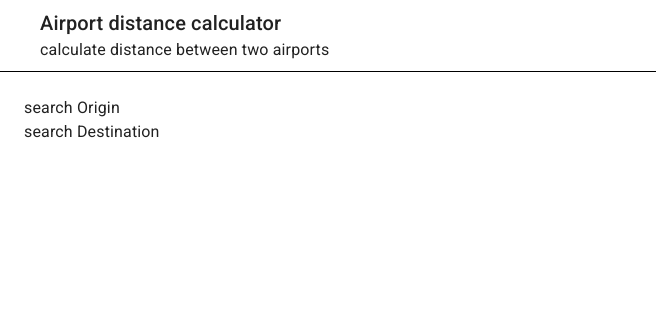
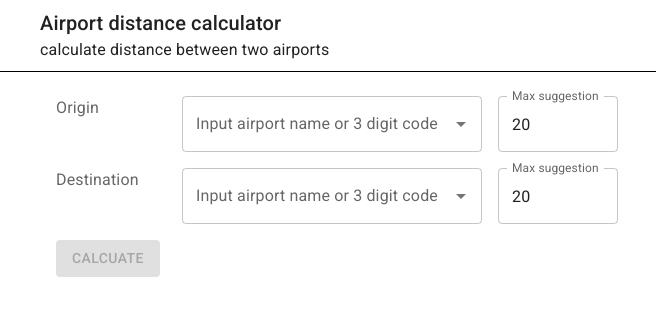
Before and after one commit to lucky-gru/airdis_calculator, a React (Create React App) app: page / in a window 1280 px wide. Shown: the top 316 px of the page, without its empty margins (0-656 px from the left). Built offline with nearby package versions, Linux system fonts and the light colour scheme; no server answers.

Commit message:
search API & calculation done

```diff
--- a/package.json
+++ b/package.json
@@ -8,6 +8,7 @@
     "@fontsource/roboto": "^4.5.7",
     "@mui/icons-material": "^5.8.4",
     "@mui/material": "^5.9.3",
+    "axios": "^0.27.2",
     "react": "^18.2.0",
     "react-dom": "^18.2.0",
     "react-scripts": "5.0.1",
--- a/src/App.tsx
+++ b/src/App.tsx
@@ -1,20 +1,13 @@
 import CssBaseline from '@mui/material/CssBaseline'
 import { ThemeProvider, createTheme } from '@mui/material/styles'
-import { red } from '@mui/material/colors'
 import './App.css'
-import Calculator from './pages/calculator'
+import Calculator from './pages/Calculator'
 
-const theme = createTheme({
-  palette: {
-    primary: {
-      main: red[500],
-    },
-  },
-})
+const defaultTheme = createTheme() // or your custom theme
 
 function App() {
   return (
-    <ThemeProvider theme={theme}>
+    <ThemeProvider theme={defaultTheme}>
       <CssBaseline />
       <Calculator />
     </ThemeProvider>
--- a/src/components/Search/index.tsx
+++ b/src/components/Search/index.tsx
@@ -1,4 +1,30 @@
+import { useEffect, useState } from 'react'
+import FormLabel from '@mui/material/FormLabel'
+import FormGroup from '@mui/material/FormGroup'
 import { Airport } from '../../types'
+import TextField from '@mui/material/TextField'
+import Autocomplete from '@mui/material/Autocomplete'
+import { styled } from '@mui/material/styles'
+import useMediaQuery from '@mui/material/useMediaQuery'
+import { useTheme } from '@mui/material/styles'
+import { useDebounce } from '../../hooks/debounceHook'
+import { getAirports } from '../../services'
+
+const CustomFormGroup = styled(FormGroup)(({ theme }) => ({
+  gap: '16px',
+  margin: '16px',
+  flexWrap: 'nowrap',
+  [theme.breakpoints.up('sm')]: {
+    flexDirection: 'row',
+  },
+}))
+
+const CustomTextField = styled(TextField)(({ theme }) => ({
+  width: '100%',
+  [theme.breakpoints.up('sm')]: {
+    width: '120px',
+  },
+}))
 
 const Search = ({
   title,
@@ -7,14 +33,47 @@ const Search = ({
   title: string
   onSelect: (ap: Airport) => void
 }) => {
+  const theme = useTheme()
+  const matches = useMediaQuery(theme.breakpoints.up('sm'))
+
+  const [value, setValue] = useState<Airport | null>()
+  const [inputValue, setInputValue] = useState('')
+  const [options, setOptions] = useState<Array<Airport>>([])
+
+  const debouncedValue = useDebounce(inputValue, 500)
+
+  useEffect(() => {
+    getAirports(debouncedValue, 20).then((res) => {
+      console.log('res===>', res)
+      setOptions(res.airports)
+    })
+  }, [debouncedValue])
+
   return (
-    <div
-      onClick={() => {
-        // onSelect()
-      }}
-    >
-      search {title}
-    </div>
+    <CustomFormGroup>
+      <FormLabel sx={{ width: 110 }}>{title}</FormLabel>
+      <Autocomplete
+        value={value}
+        onChange={(event: any, newValue: Airport | null) => {
+          setValue(newValue)
+        }}
+        inputValue={inputValue}
+        onInputChange={(event, newInputValue) => {
+          setInputValue(newInputValue)
+        }}
+        options={options}
+        sx={{ width: matches ? 300 : '100%' }}
+        renderInput={(params) => (
+          <TextField {...params} label="Input airport name or 3 digit code" />
+        )}
+      />
+      <CustomTextField
+        label="Max suggestion"
+        type="number"
+        defaultValue={20}
+        variant="outlined"
+      />
+    </CustomFormGroup>
   )
 }
 
--- /dev/null
+++ b/src/hooks/debounceHook.ts
@@ -0,0 +1,22 @@
+import { useEffect, useState } from 'react'
+
+export function useDebounce(value: string, delay: number) {
+  // State and setters for debounced value
+  const [debouncedValue, setDebouncedValue] = useState(value)
+  useEffect(
+    () => {
+      // Update debounced value after delay
+      const handler = setTimeout(() => {
+        setDebouncedValue(value)
+      }, delay)
+      // Cancel the timeout if value changes (also on delay change or unmount)
+      // This is how we prevent debounced value from updating if value is changed ...
+      // .. within the delay period. Timeout gets cleared and restarted.
+      return () => {
+        clearTimeout(handler)
+      }
+    },
+    [value, delay], // Only re-call effect if value or delay changes
+  )
+  return debouncedValue
+}
--- /dev/null
+++ b/src/pages/Calculator/index.tsx
@@ -0,0 +1,94 @@
+import { useState } from 'react'
+import { Typography, Container } from '@mui/material'
+import Box from '@mui/material/Box'
+import { Airport, AirportSearch } from '../../types'
+import Button from '@mui/material/Button'
+import Search from '../../components/Search'
+import { styled } from '@mui/material/styles'
+import { getDistanceInNauticalMiles } from '../../utils/geography'
+
+const HeaderDesc = styled('div')(({ theme }) => ({
+  [theme.breakpoints.down('sm')]: {
+    display: 'none',
+  },
+}))
+
+const Calculator = () => {
+  const [search, setSearch] = useState<AirportSearch>({
+    origin: undefined,
+    destination: undefined,
+  })
+
+  const [distance, setDistance] = useState<number>(0)
+
+  const selectAirPort = (key: string) => (ap: Airport) => {
+    setSearch((prev: AirportSearch) => ({
+      ...prev,
+      [key]: ap,
+    }))
+  }
+
+  const calculate = () => {
+    const dis = getDistanceInNauticalMiles(
+      search.origin as Airport,
+      search.destination as Airport,
+    )
+    setDistance(dis)
+  }
+
+  return (
+    <Box
+      sx={{
+        minHeight: '100vh',
+        width: '100%',
+      }}
+    >
+      <Box
+        sx={{
+          height: '72px',
+          width: '100%',
+          padding: `8px 16px`,
+          borderBottom: '1px solid black',
+          fontSize: '20px',
+          fontWeight: 500,
+        }}
+      >
+        <Container maxWidth="xl">
+          <span>Airport distance calculator</span>
+          <HeaderDesc>
+            <Typography>calculate distance between two airports</Typography>
+          </HeaderDesc>
+        </Container>
+      </Box>
+      <Container maxWidth="xl" sx={{ margin: '24px auto' }}>
+        <Box sx={{ margin: '16px' }}>
+          <Search title="Origin" onSelect={selectAirPort('origin')} />
+          <Search title="Destination" onSelect={selectAirPort('destination')} />
+          <Button
+            variant="contained"
+            sx={{ marginLeft: '16px' }}
+            onClick={calculate}
+            disabled={
+              search.origin === undefined || search.destination === undefined
+            }
+          >
+            Calcuate
+          </Button>
+        </Box>
+        <Box
+          sx={{
+            marginLeft: '16px',
+          }}
+        >
+          {distance === 0 ||
+          search.origin === undefined ||
+          search.destination === undefined
+            ? ''
+            : `Distance between ${search.origin?.name} and ${search.destination?.name} is ${distance}`}
+        </Box>
+      </Container>
+    </Box>
+  )
+}
+
+export default Calculator
--- a/src/pages/calculator.tsx
+++ /dev/null
@@ -1,58 +0,0 @@
-import { useState } from 'react'
-import { Typography, Container } from '@mui/material'
-import Box from '@mui/material/Box'
-import { Airport, AirportSearch } from '../types'
-import Search from '../components/Search'
-
-const Calculator = () => {
-  const [search, setSearch] = useState<AirportSearch>({
-    origin: undefined,
-    destination: undefined,
-  })
-
-  const selectAirPort = (key: string) => (ap: Airport) => {
-    setSearch((prev) => ({
-      ...prev,
-      [key]: ap,
-    }))
-  }
-
-  return (
-    <Box
-      sx={{
-        minHeight: '100vh',
-        width: '100%',
-      }}
-    >
-      <Box
-        sx={{
-          height: '72px',
-          width: '100%',
-          padding: `8px 16px`,
-          borderBottom: '1px solid black',
-          fontSize: '20px',
-          fontWeight: 500,
-        }}
-      >
-        <Container maxWidth="xl">
-          <span>Airport distance calculator</span>
-          <Typography>calculate distance between two airports</Typography>
-        </Container>
-      </Box>
-      <Container maxWidth="xl" sx={{ margin: '24px auto' }}>
-        <Box sx={{ width: '320px', margin: '16px 0px' }}>
-          <Search title="Origin" onSelect={selectAirPort('origin')} />
-          <Search title="Destination" onSelect={selectAirPort('destination')} />
-        </Box>
-        <Box
-          sx={{
-            display: 'flex',
-            flexWrap: 'wrap',
-          }}
-        ></Box>
-      </Container>
-    </Box>
-  )
-}
-
-export default Calculator
--- a/src/services/index.ts
+++ b/src/services/index.ts
@@ -1,5 +1,15 @@
-const api = process.env.REACT_APP_API
+import axios from 'axios'
+const airportCodesAPI = 'https://www.air-port-codes.com/api/v1/multi'
+const APC_AUTH = process.env.APC_Auth
+const APC_AUTH_SECRET = process.env.APC_AUTH_SECRET
 
-export const getRecommends = () => {
-  return fetch(`${api}/api/v1/recommends`)
+export const getAirports = (search: string, limit: number): Promise<any> => {
+  return axios.post(airportCodesAPI, {
+    method: 'post', // default
+    headers: { 'APC-Auth': APC_AUTH, 'APC-Auth-Secret': APC_AUTH_SECRET },
+    data: {
+      tern: search,
+      limit,
+    },
+  })
 }
--- /dev/null
+++ b/src/utils/geography.ts
@@ -0,0 +1,37 @@
+import { Airport } from '../types'
+
+export function deg2rad(deg: number): number {
+  return deg * (Math.PI / 180)
+}
+
+export function getDistanceFromLatLonInKm(
+  lat1: number,
+  lon1: number,
+  lat2: number,
+  lon2: number,
+): number {
+  const R = 6371 // Radius of the earth in km
+  const dLat = deg2rad(lat2 - lat1) // deg2rad below
+  const dLon = deg2rad(lon2 - lon1)
+  const a =
+    Math.sin(dLat / 2) * Math.sin(dLat / 2) +
+    Math.cos(deg2rad(lat1)) *
+      Math.cos(deg2rad(lat2)) *
+      Math.sin(dLon / 2) *
+      Math.sin(dLon / 2)
+  const c = 2 * Math.atan2(Math.sqrt(a), Math.sqrt(1 - a))
+  const d = R * c // Distance in km
+  return d
+}
+
+export function getDistanceInNauticalMiles(
+  origin: Airport,
+  destination: Airport,
+): number {
+  return getDistanceFromLatLonInKm(
+    Number(origin.latitude),
+    Number(origin.longitude),
+    Number(destination.latitude),
+    Number(destination.longitude),
+  )
+}
```
Also changed, not shown: 1 other file (tests, documents, lock files or other folders).
